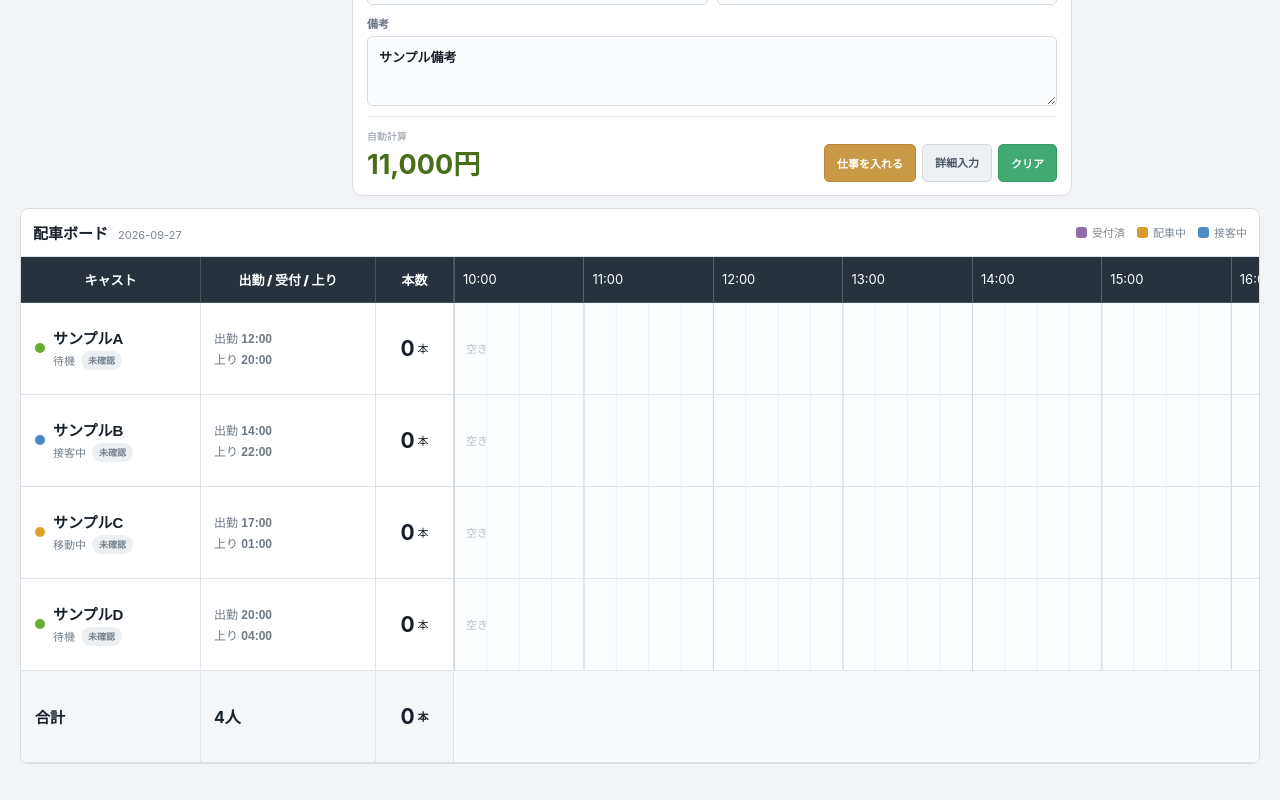
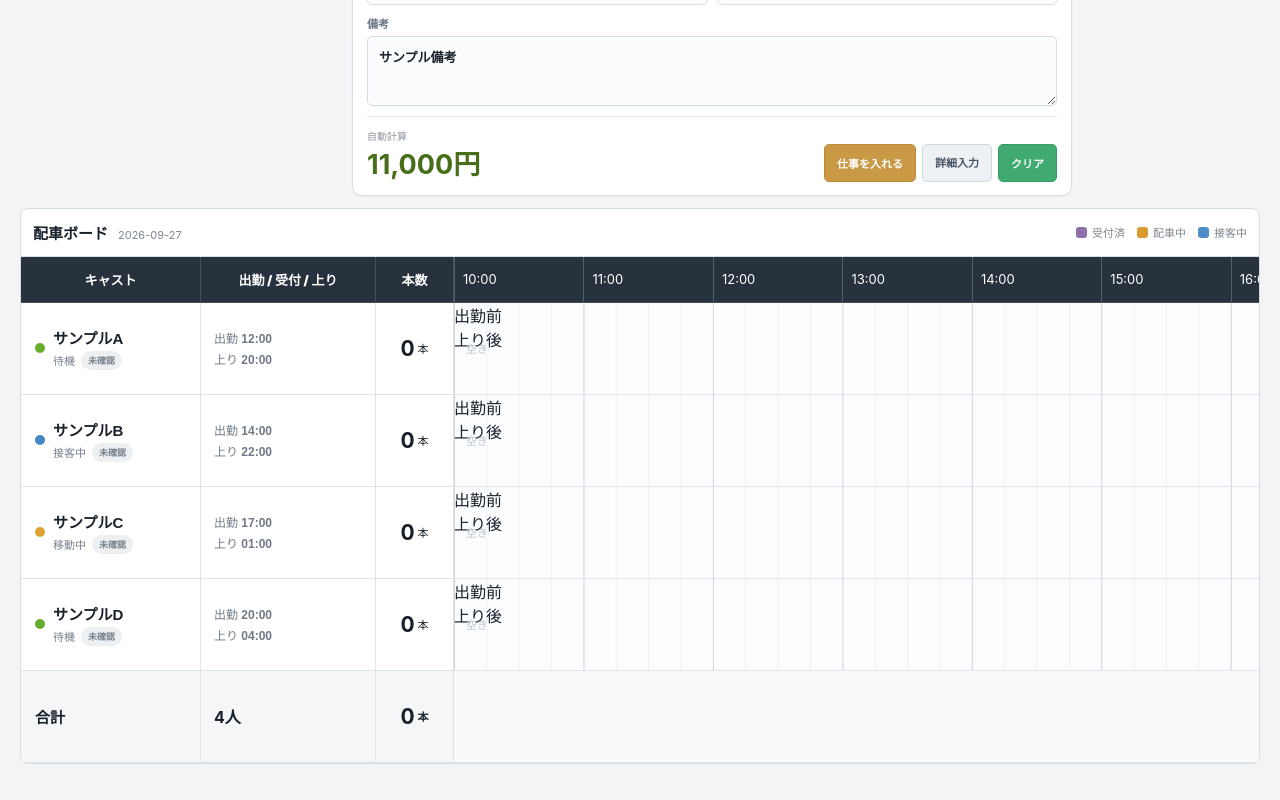
Before and after one commit to admozisan-design/night-desk, a Next.js app: page / in a window 1280 px wide. Shown: the part 869-1669 px from the top of the page. Built offline with nearby package versions, Linux system fonts and the light colour scheme.

Commit message:
Sort unavailable casts and block off-shift timeline

```diff
--- a/app/page.tsx
+++ b/app/page.tsx
@@ -58,6 +58,20 @@ function dateInputValue(date:Date){
 function castShiftForDate(cast:Cast,date:string){
   return cast.schedule?.find(shift=>shift.date===date);
 }
+function shiftAvailabilityPosition(startTime:string,endTime:string){
+  let start=normalizedMinutes(startTime)-BOARD_START;
+  let end=normalizedMinutes(endTime)-BOARD_START;
+  if(end<=start) end+=24*60;
+
+  const visibleStart=Math.max(0,Math.min(BOARD_MINUTES,start));
+  const visibleEnd=Math.max(0,Math.min(BOARD_MINUTES,end));
+
+  return {
+    beforeWidth:`${(visibleStart/BOARD_MINUTES)*100}%`,
+    afterLeft:`${(visibleEnd/BOARD_MINUTES)*100}%`,
+    afterWidth:`${((BOARD_MINUTES-visibleEnd)/BOARD_MINUTES)*100}%`
+  };
+}
 
 export default function DashboardPage(){
   const [orders,setOrders] = useState<Order[]>([]);
@@ -115,11 +129,19 @@ export default function DashboardPage(){
   },[]);
 
   const workingCasts = useMemo(
-    ()=>castList.filter(c=>{
-      if(c.visible===false) return false;
-      const shift=castShiftForDate(c,date);
-      return shift ? shift.working : c.scheduledToday!==false;
-    }),
+    ()=>castList
+      .filter(c=>{
+        if(c.visible===false) return false;
+        const shift=castShiftForDate(c,date);
+        return shift ? shift.working : c.scheduledToday!==false;
+      })
+      .sort((a,b)=>{
+        const aAttendance=castShiftForDate(a,date)?.attendance;
+        const bAttendance=castShiftForDate(b,date)?.attendance;
+        const rank=(attendance:CastAttendanceStatus|undefined)=>
+          attendance==="absent" || attendance==="leftEarly" ? 1 : 0;
+        return rank(aAttendance)-rank(bAttendance);
+      }),
     [castList,date]
   );
   const selectableCasts = useMemo(()=>workingCasts.filter(c=>{
@@ -456,7 +478,12 @@ export default function DashboardPage(){
             const castOrders = orders.filter(o=>o.castId===cast.id && o.status!=="cancelled");
             const visibleOrders = castOrders.filter(o=>eventPosition(o));
             const shift=castShiftForDate(cast,date);
-            return <div className="dispatchRowContents" key={cast.id}>
+            const attendance=shift?.attendance;
+            const unavailable=attendance==="absent" || attendance==="leftEarly";
+            const shiftStart=shift?.start ?? cast.shiftStart ?? "10:00";
+            const shiftEnd=shift?.end ?? cast.shiftEnd ?? "05:00";
+            const availability=shiftAvailabilityPosition(shiftStart,shiftEnd);
+            return <div className={`dispatchRowContents ${unavailable?"isUnavailableCast":""}`} key={cast.id}>
               <div className="dispatchName">
                 <span className={`castStateDot ${cast.status}`}/>
                 <button type="button" className="dispatchCastButton" onClick={()=>setDetailCastId(cast.id)}>
@@ -485,7 +512,16 @@ export default function DashboardPage(){
                     <small>{order.locationName || "場所未入力"} / {order.driverName ?? "配車未割当"}</small>
                   </Link>
                 })}
-                {!visibleOrders.length && <span className="emptyTimeline">空き</span>}
+                {!visibleOrders.length && !unavailable && <span className="emptyTimeline">空き</span>}
+                <div className="offShiftBlock before" style={{width:availability.beforeWidth}} title="出勤時間外">
+                  <span>出勤前</span>
+                </div>
+                <div className="offShiftBlock after" style={{left:availability.afterLeft,width:availability.afterWidth}} title="出勤時間外">
+                  <span>上り後</span>
+                </div>
+                {unavailable && <div className="unavailableCastTimelineBlock">
+                  <strong>{attendance==="absent"?"当欠":"早退"}</strong>
+                </div>}
                 {nowPosition && <span className="nowLine" style={{left:nowPosition}}><b>現在</b></span>}
               </div>
             </div>
```
